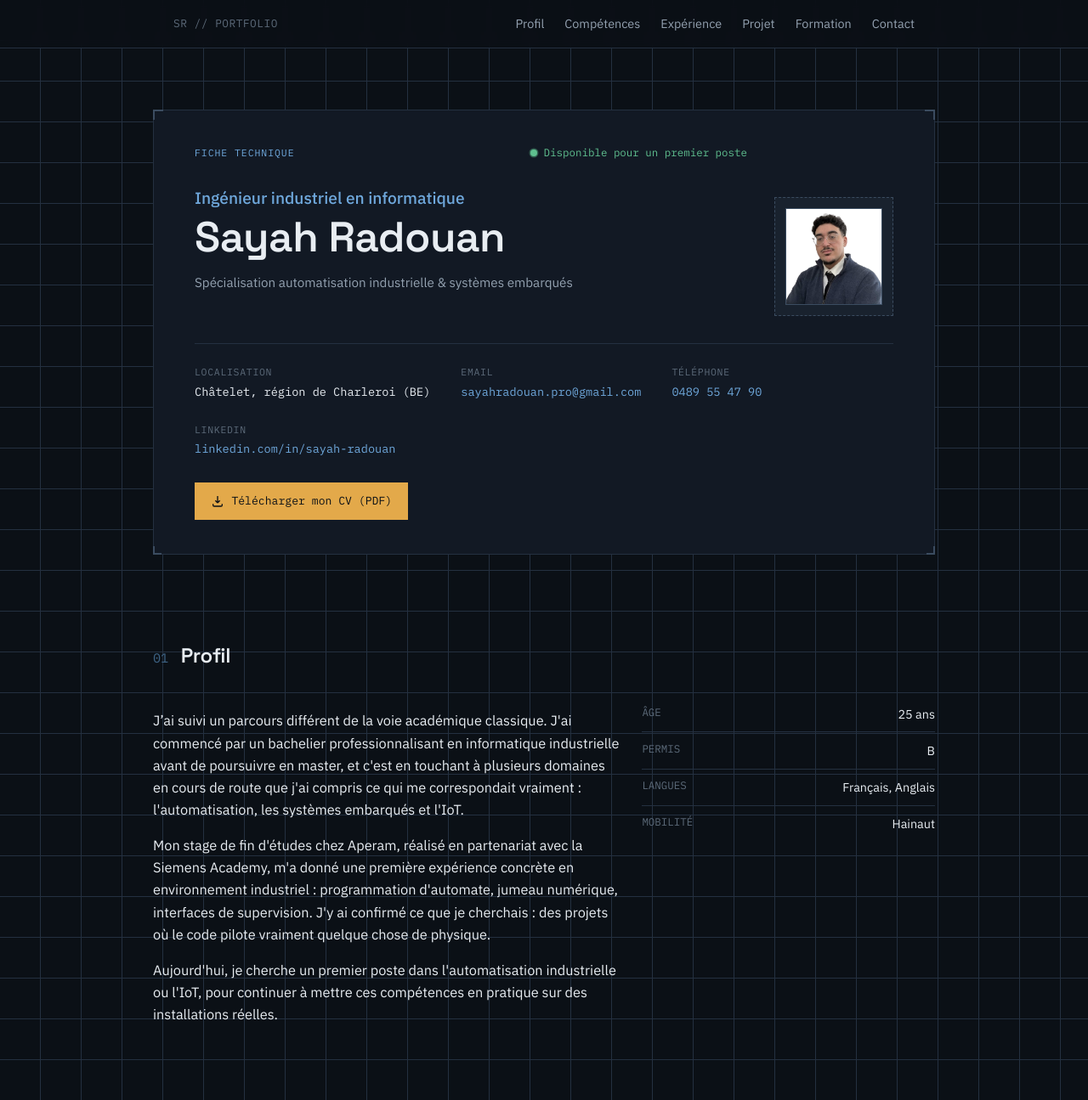
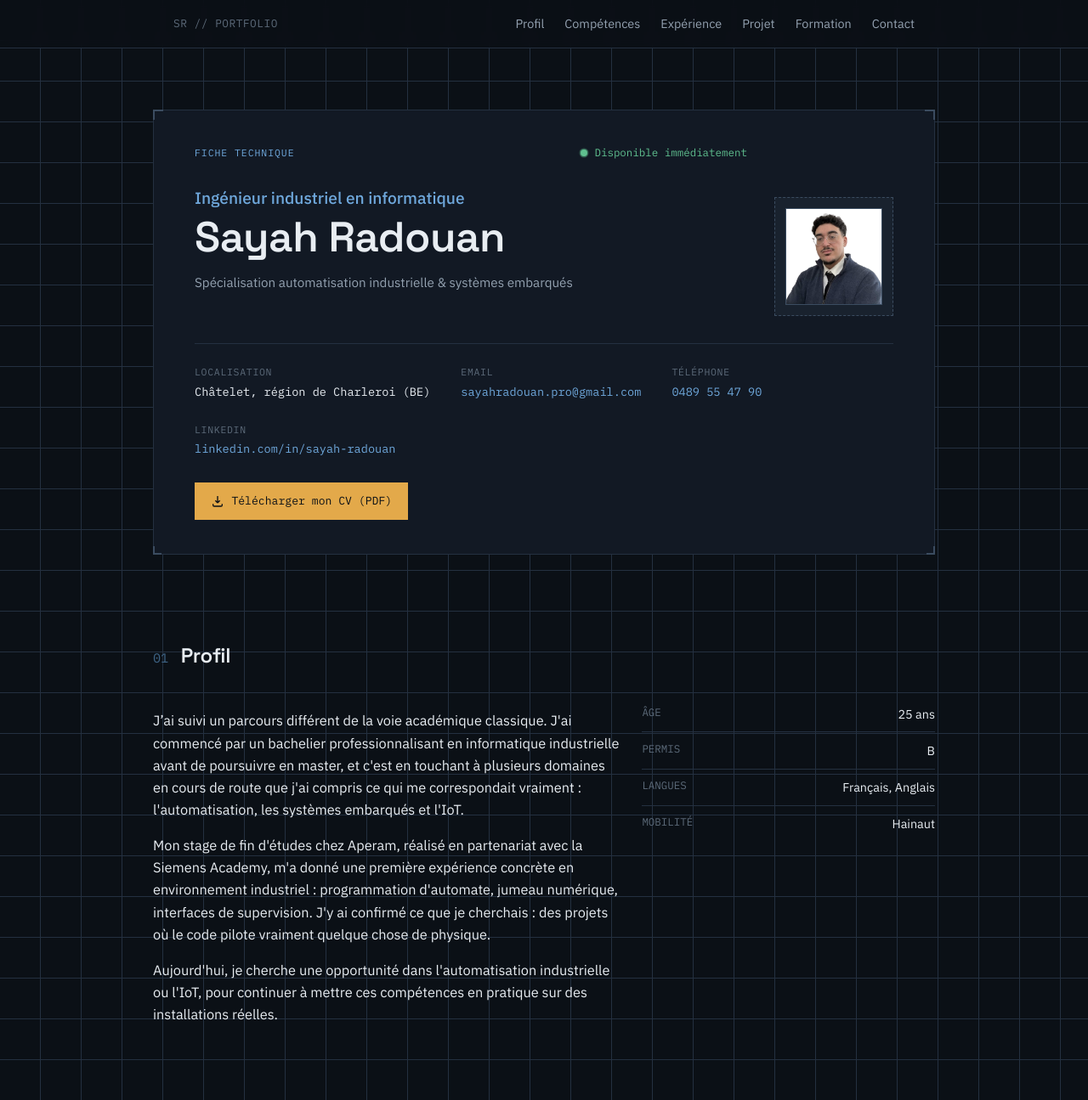
Before and after one commit to s-radouan/portfolio, a plain HTML site: page index.html in a window 1280 px wide. Shown: the top 1295 px of the page at 85% size. Drawn offline with Linux system fonts and the light colour scheme.

Commit message:
Update index.html

```diff
--- a/index.html
+++ b/index.html
@@ -346,7 +346,7 @@
         <div class="hero-headtext">
           <div class="hero-ref">
             <span class="tag-label">Fiche technique </span>
-            <div class="status-row"><span class="status-dot" aria-hidden="true"></span>Disponible pour un premier poste</div>
+            <div class="status-row"><span class="status-dot" aria-hidden="true"></span>Disponible immédiatement</div>
           </div>
           <p class="role">Ingénieur industriel en informatique</p>
           <h1>Sayah Radouan</h1>
@@ -381,7 +381,7 @@
       <div class="about-text">
         <p>J’ai suivi un parcours différent de la voie académique classique. J'ai commencé par un bachelier professionnalisant en informatique industrielle avant de poursuivre en master, et c'est en touchant à plusieurs domaines en cours de route que j'ai compris ce qui me correspondait vraiment&nbsp;: l'automatisation, les systèmes embarqués et l'IoT.</p>
         <p>Mon stage de fin d'études chez Aperam, réalisé en partenariat avec la Siemens Academy, m'a donné une première expérience concrète en environnement industriel&nbsp;: programmation d'automate, jumeau numérique, interfaces de supervision. J'y ai confirmé ce que je cherchais&nbsp;: des projets où le code pilote vraiment quelque chose de physique.</p>
-        <p>Aujourd'hui, je cherche un premier poste dans l'automatisation industrielle ou l'IoT, pour continuer à mettre ces compétences en pratique sur des installations réelles.</p>
+        <p>Aujourd'hui, je cherche une opportunité dans l'automatisation industrielle ou l'IoT, pour continuer à mettre ces compétences en pratique sur des installations réelles.</p>
       </div>
       <ul class="fact-list" aria-label="Informations complémentaires">
         <li><span>Âge</span><span>25 ans</span></li>
```
